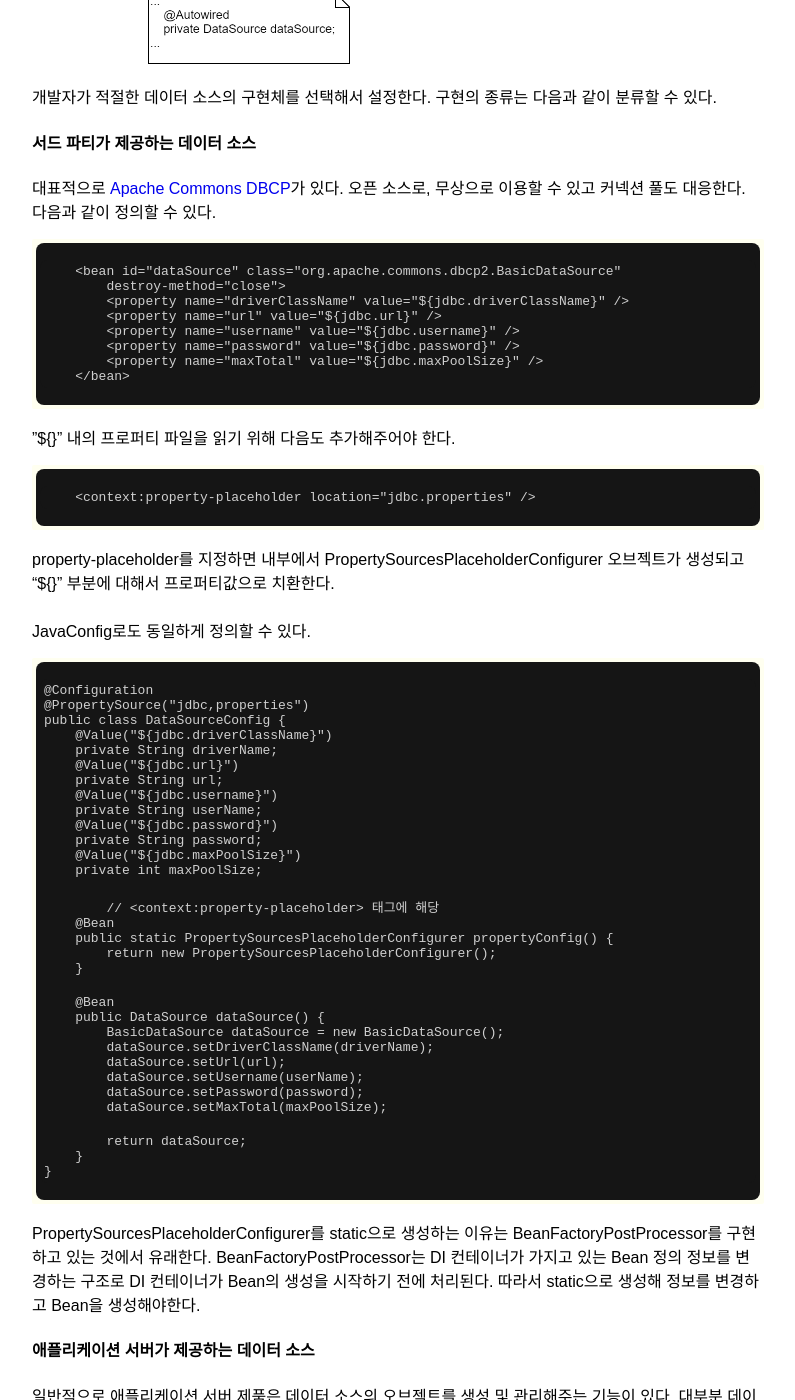
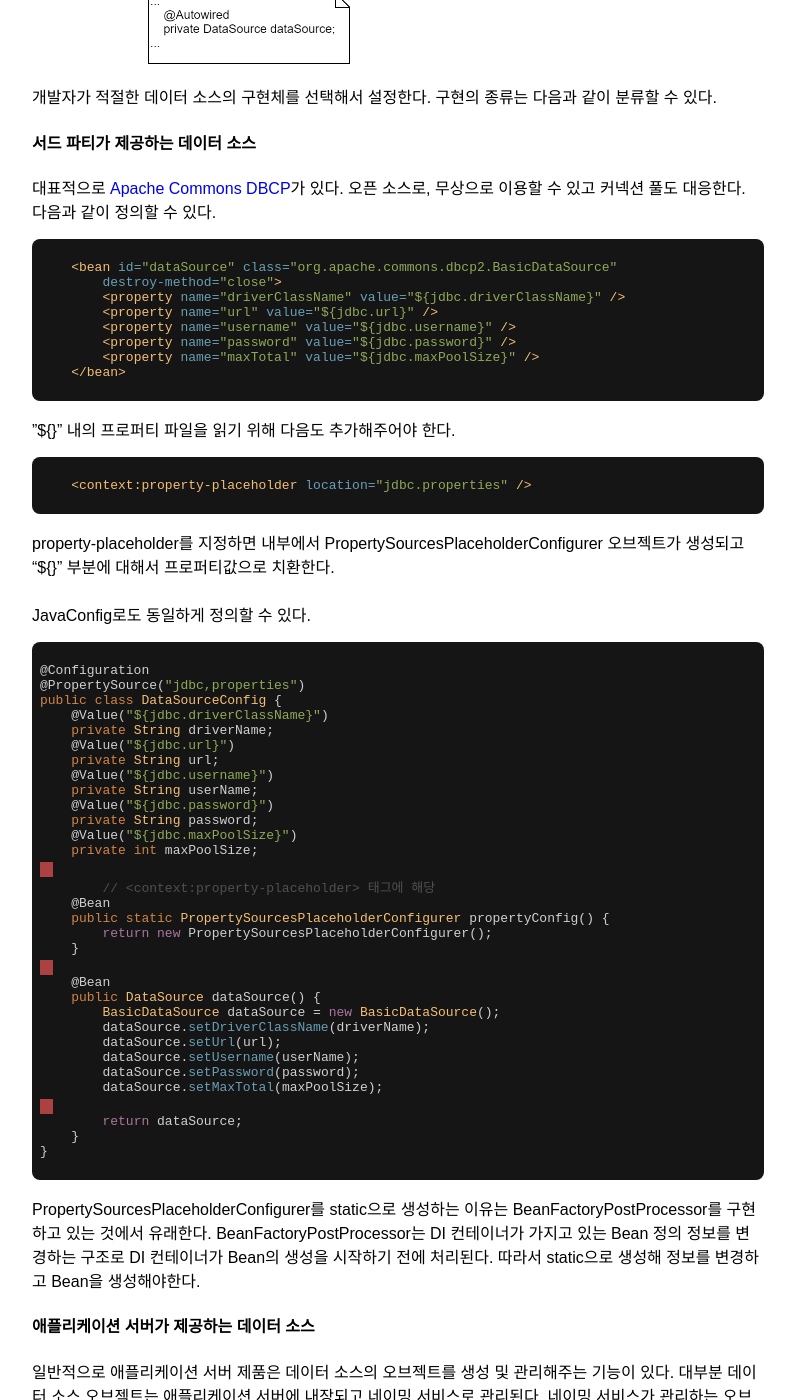
Before and after one commit to BreadKey/breadkey.github.io, a Jekyll site: the page built from _posts/2019-01-26-enter-spring-4.md, in a window 1280 px wide and 1400 px high, scrolled down 3134 px. Shown: the whole window, without its empty margins (372-1167 px from the left). Built offline with Jekyll 4.4.1, drawn with Linux system fonts in a browser that asks for light colours; some of the changed text lies outside the part shown.

Commit message:
update snippets

````diff
--- a/_posts/2019-01-26-enter-spring-4.md
+++ b/_posts/2019-01-26-enter-spring-4.md
@@ -99,7 +99,7 @@ layout: post
 >> 개발자가 적절한 데이터 소스의 구현체를 선택해서 설정한다. 구현의 종류는 다음과 같이 분류할 수 있다.
 #### 서드 파티가 제공하는 데이터 소스
 대표적으로 [Apache Commons DBCP](https://commons.apache.org/proper/commons-dbcp/)가 있다. 오픈 소스로, 무상으로 이용할 수 있고 커넥션 풀도 대응한다. 다음과 같이 정의할 수 있다.
-```
+```xml
     <bean id="dataSource" class="org.apache.commons.dbcp2.BasicDataSource"
         destroy-method="close">
         <property name="driverClassName" value="${jdbc.driverClassName}" />
@@ -110,13 +110,13 @@ layout: post
     </bean>
 ```
 "${}" 내의 프로퍼티 파일을 읽기 위해 다음도 추가해주어야 한다.
-```
+```xml
     <context:property-placeholder location="jdbc.properties" />
 ```
 property-placeholder를 지정하면 내부에서 PropertySourcesPlaceholderConfigurer 오브젝트가 생성되고 "${}" 부분에 대해서 프로퍼티값으로 치환한다.
 
 JavaConfig로도 동일하게 정의할 수 있다.
-```
+```java
 @Configuration
 @PropertySource("jdbc,properties")
 public class DataSourceConfig {
@@ -183,7 +183,7 @@ SQL 파라미터에 임의의 이름을 붙여 SQL을 발행할 수 있다.
 템플릿 클래스의 메서드를 사용하기 위해 오브젝트를 생성해야 한다. Bean 정의를 할 때 스프링이 오브젝트를 생성하게 하는 것이 좋다.
 
 XML로 Bean 정의하는 경우
-```
+```xml
 	<bean class="org.springframework.jdbc.core.Jdbctemplate">
 		<constructor-arg ref="dataSource" />
 	</bean>
@@ -193,7 +193,7 @@ XML로 Bean 정의하는 경우
 ```
 
 JavaConfig로 정의하는 경우
-```
+```java
 	@Autowired
 	private DataSource dataSource;
 
@@ -215,7 +215,7 @@ SQL 발행 방법은 다음 테이블로 설명한다.
 > ### SELECT 문(도메인으로 변환하지 않을 때)
 >> #### queryForObject 메서드
 레코드의 건수를 취득하는 경우나, 특정 칼럼만 취득하는 등 값을 단순하게 취득하는 경우를 말한다.
-```
+```java
 int count = jdbcTemplate.queryForObject(
 	"SELECT COUNT(*) FROM PET", Integer.class);
 ```
@@ -226,21 +226,21 @@ Integer 뿐만 아니라 String, Date(java.util)등도 취득할 수 있다.
 
 >> #### queryForMap 메서드
 칼럼이 아니라 한 레코드의 값을 가져오는 방법이다.
-```
+```java
 Map<String, Object> pet = jdbcTemplate.queryForMap("SELECT * FROM PET WHERE PEI_ID=?", id);
 ```
 여기서 만약 PET_NAME 칼럼 값을 참조하고 싶다면 다음처럼 기술한다.
-```
+```java
 String petName = (String)pet.get("PET_NAME");
 ```
 
 >> #### queryForList 메서드
 여러 레코드분의 Map을 가져올 때나 칼럼들을 가져올 때 사용한다.
-```
+```java
 List<Map<String, Object>> petList = jdbcTemplate.queryForList(
 	"SELECT * FROM PET WHERE OWNER_NAME=?", ownerName);
 ```
-```
+```java
 List<Integer> priceList = jdbcTemplate.queryForList(
 	"SELECT PRICE FROM PET WHERE OWNER_NAME=?", ownerName);
 ```
@@ -249,7 +249,7 @@ List<Integer> priceList = jdbcTemplate.queryForList(
 >> queryForObject와 query 메서드를 사용한다.
 >> #### queryForOjbect
 한 레코드의 도메인을 가져올 떄 사용한다.
-```
+```java
 Pet pet = jdbcTemplate.queryForObject(
 	"SELECT * FROM PET WHERE PET ID=?",
 	new RowMapper<Pet>() {
@@ -272,11 +272,11 @@ RowMapper는 스프링이 제공하는 인터페이스로, mapRow 메서드는 1
 
 >> #### query 메서드
 여러 레코드의 오브젝트를 가져오려면 query 메서드를 사용해야 한다. 사용법은 queryForObject와 동일하다.
-```
+```java
 List<Pet> pets = jdbcTemplate.query("SELECT * FROM PET WHERE OWNER_NAME=?", new PetRowMapper(), ownerName);
 ```
 여기서 PetRowMapper도 직접 구현하지 않고 자동으로 변환하게 해줄 수 있는데, BeanPropertyRowMapper를 사용한다.
-```
+```java
 List<Pet> pets = jdbcTemplate.query("SELECT * FROM PET WHERE OWNER_NAME=?", new BeanPropertyRowMapper<Pet>(Pet.class), ownerName);
 ```
 단, 컬럼의 이름과 set메서드의 이름이 같아야 한다.
@@ -286,7 +286,7 @@ ex) PET_ID -> setPetId
 매우 편리하지만 내부에서 리플렉션을 많이 사용하므로 성능이 나빠진다.
 
 테이블을 JOIN한 SELECT 문일 때, 예를 들어 OWNER 테이블의 한 레코드와 외부 키가 연결된 PET 테이블의 여러 레코드를 가져오고 싶을 때는 RowMapper 인터페이스가 적절하지 않다. 이럴 때는 ResultSetExtractor를 사용한다. 레코드 한 건에 대한 변환 처리를 하는 mapRow 메서드와 달리 extractData 메서드는 가져온 여러 레코드를 한 번에 처리할 수 있다. 사용 방법은 다음과 같다.
-```
+```java
 Owner owner = jdbcTemplate.query("SELECT * FROM OWNER O INNER JOIN PET P ON O.OWNER_NAME = P.OWNER_NAME WHERE O.OWNER_NAME=?",
     new ResultSetExtractor<Owner>() {
         @Override
@@ -317,7 +317,7 @@ Owner owner = jdbcTemplate.query("SELECT * FROM OWNER O INNER JOIN PET P ON O.OW
 > ### INSERT/UPDATE/DELETE 문
 >> update 메서드만을 사용하므로 아주 간단하다. 이 메서드는 SQL의 UPDATE문을 뜻하지 않는다.
 #### INSERT
-```
+```java
 jdbcTemplate.update("INSERT INTO PET (PET_ID, PET_NAME, ONWER_NAME, PRICE, BIRTH_DATE) VALUES (?, ?, ?, ?, ?)",
 	pet.getPetId(), pet.getPetName(), pet.getOwnerName(), pet.getPrice(), price.getBirthDate());
 ```
@@ -332,7 +332,7 @@ jdbcTemplate.update("INSERT INTO PET (PET_ID, PET_NAME, ONWER_NAME, PRICE, BIRTH
 여러 개의 갱신(UPDATE, INSERT 문의 실행)을 모아서 데이터베이스에서 처리하기 위한 것이다. 하나씩 실행하는 것과 비교하면 성능에서 큰 차이가 있으므로 갱신하는 양이 많은 경우에 배치 업데이트를 사용하는 것이 좋다.
 
 첫 번째는 BatchPareparedStatementSetter 클래스의 익명 클래스의 오브젝트를 인수로 넘겨주는 방법이다.
-```
+```java
 ArrayList<Pet> petList = ... // 갱신할 Pet 오브젝트들 준비
 int[] num = jdbcTemplate.batchUpdate(
 	"UPDATE PET SET OWNER_NAME=? WHERE PET_ID=?",
@@ -349,7 +349,7 @@ int[] num = jdbcTemplate.batchUpdate(
 		});
 ```
 두 번째는 NamedParameterJdbcTemplate의 batchUpdate 메서드를 사용한다.
-```
+```java
 SqlParameterSource[] batch = SqlParameterSourceUtils.createBatch(petList.toArray());
 num = namedParameterJdbctemplate.batchUpdate(
 	"UPDATE PET SET OWNER_NAME=:ownerName WHERE PET_ID=:petId",
@@ -363,8 +363,8 @@ num = namedParameterJdbctemplate.batchUpdate(
 * IN 파라미터: IN_PET_ID
 * OUT 파라미터: OUT_PRICE
 
->> proc.sql
-```
+>> ```proc.sql```
+```sql
 CREATE PROCEDURE CALC_PET_PRICE(IN IN_PET_ID INT, OUT OUT_PRICE INT)
 	READS SQL DATA
 BEGIN ATOMIC
@@ -375,7 +375,7 @@ END
 /
 ```
 프로시저콜 사용
-```
+```java
 SimpleJdbcCall call = new SimpleJdbcCall(jdbcTemplate.getDataSource())
         .withProcedureName("CALC_PET_PRICE")
         // HSQLDB는 프로시저의 파리미터 등 메타 데이터 취득을 스프링이 지원하지 않아서 기술함
@@ -407,8 +407,8 @@ JPA를 이용한 프로그램의 작성은 기본적으로 다음 두 작업이
 >> #### Entity 클래스의 작성
 예제에 사용할 JDBC를 사용할 때와 동일하다.
 
-Pet.java
-```
+*Pet.java*
+```java
 @Entity
 public class Pet {
 	@Id
@@ -422,8 +422,8 @@ public class Pet {
 	... getter setter 생략
 }
 ```
-Owner.java
-```
+*Owner.java*
+```java
 @Entity
 public class Owner {
 	@Id
@@ -438,7 +438,7 @@ public class Owner {
 #### EntityManager 메서드 호출
 오브젝트 세계와 RDB 세계를 연결해주는 역할을 한다. Entity Manager를 통해서 엔티티를 취득하거나 갱신하면 내부에서 RDB에 액세스가 일어난다. EntityManager 오브젝트의 생성 및 취득을 위해선 여러 가지 설정이 필요하지만 여기서는 생략한다.
 EntitiyManager 호출 예제
-```
+```java
 EntitiyManager entitiyManager = ... // 취득 생략
 EntityTranscation transaction = entitiyManager.getTransaction();
 // 트랜잭션을 개시하는 메서드 호출
@@ -476,7 +476,7 @@ for (Pet currentPet: petList {
 >> EntityManager의 설정은 EntityManagerFactory의 FactoryBean 설정에서 하는데 역시 Bean 정의 파일에서 하는 방법과 JavaConfig에서 하는 방법이 있다. JPA의 구현으로 하이버네이트를 사용하므로 하이버네이트의 설정도 포함된다.
 
 Bean 정의 파일
-```
+```xml
     <!-- EntityManagerFactory의 설정 -->
     <bean id="entityManagerFactory"
         class="org.springframework.orm.jpa.LocalContainerEntityManagerFactoryBean">
@@ -542,13 +542,13 @@ LocalContainerEntityManagerFactoryBean을 사용하고 있는데, 특별한 이
 >> 상단의 테이블은 JPA 구현에 의존하지 않는 설정이고 하단의 테이블은 하이버네이트의 고유 설정이다.
 
 DAO 구현을 자동으로 생성하는데 필요한 항목은 다음과 같다.
-```
+```xml
     <jdbc:repositories base-package = "spring_jpa.sample.business.service" />
 ```
 base-package 속성에 지정한 패키지 밑을 스프링이 스캔해서 Spring Data JPA에 대응한 인터페이스를 발견하면 구현 클래스를 자동으로 생성해준다.
 
 JavaConfig
-```
+```java
 @Configuration
 @EnableTransactionManagement
 @EnableJpaRepositories(basePackages = "spring_jpa.sample.business.service")
@@ -580,7 +580,7 @@ public class JpaConfig {
 
 > ### DAO 인터페이스 작성
 >> 매우 간단하다. JpaRepository 인터페이스를 상속하면서 해당 Domain과 ID의 타입을 지정해주면 된다.
-```
+```java
 @Repository
 public interface PetDao extends JpaRepository<Pet, Integer> {
 }
@@ -620,7 +620,7 @@ JpaRepository 외에도 사용할 수 있는 인터페이스가 많지만 이
 
 > ### 명명 규칙에 따른 메서드 정의
 >> Springn Data JPA에서는 키워드라고 부르는 명명 규칙에 따른 메서드의 이름을 부여하면, 이름이 나타내는 내용에 따른 메서드의 구현을 자동 생성해주는 기능이 있다.
-```
+```java
 @Repository
 public interface PetDao extends JpaRepository<Pet, Integer> {
 	List<Pet> findByPetName(String petName);
@@ -629,26 +629,26 @@ public interface PetDao extends JpaRepository<Pet, Integer> {
 findBy 다음에 나오는 문자열을 프로퍼티명으로 하고 프로퍼티와 같은 형을 인수로 정의하면 임의의 프로퍼티로 검색할 수 있다.
 
 Pet 명과 지정한 가격 이하의 Pet을 검색하는 경우에도 자동 생성해줄 수 있다.
-```
+```java
 List<Pet> findByPetNameAndPriceLessThanEqual(String petName, int price);
 ```
 And, LessThanEqual은 키워드라고 부르는데, 이 밖의 키워드로 Not, Between 등이 있다.
 >> #### 검색에서의 JPQL 지정
 테이블 조인을 해야 하는 검색 등이 있을 때 @Query 어노테이션을 사용해 JPQL을 명시적으로 지정하여 사용할 수 있다.
-```
+```java
 @Query("select p from Pet p where p.owner.ownerName = ?1")
 List<Pet> findByPetOwnerName(String ownerName);
 ```
 위는 Owner 엔티티의 필드인 ownerName을 연결하고 있다(Pet에 존재하지 않음) ? 뒤의 번호는 파라미터의 순번을 나타낸다.
 
 물론 파라미터명을 정해줄 수 있다.
-```
+```java
 @Query("select p from Pet p where p.owner.ownerName = :ownerName")
 List<Pet> findByOwnerName(@Param("ownerName") String ownerName);
 ```
 #### 갱신에서의 JQPL 지정
 @Query와 @Modifying을 지정한다.
-```
+```java
 @Modifying
 @Query("update Pet p set p.price = ?1 where p.petName = ?2")
 int updatePetPrice(Integer price, String petName);
@@ -660,13 +660,13 @@ int updatePetPrice(Integer price, String petName);
 >> 인터페이스명과 구현 클래스명은 임의이지만, Bean의 ID는 레포지토리명(구현이 자동 생성된 인터페이스명, 첫 글자는 소문자로) + Impl로 할 필요가 있다.
 
 커스텀 DAO 인터페이스
-```
+```java
 public interface PetDaoCustom {
 	void foo();
 }
 ```
 커스텀 DAO 구현 클래스
-```
+```java
 public class PetDaoImpl implements PetDaoCustom {
 	@Override
 	public void foo() {
@@ -677,7 +677,7 @@ public class PetDaoImpl implements PetDaoCustom {
 다음 구현이 자동으로 생성되는 인터페이스에 자신이 구현한 인터페이스를 상속한다.
 
 인터페이스 상속
-```
+```java
 @Repository
 public interface PetDao exstends JpaRepository<Pet, Integer>, PetDaoCustom {
 	...
````
